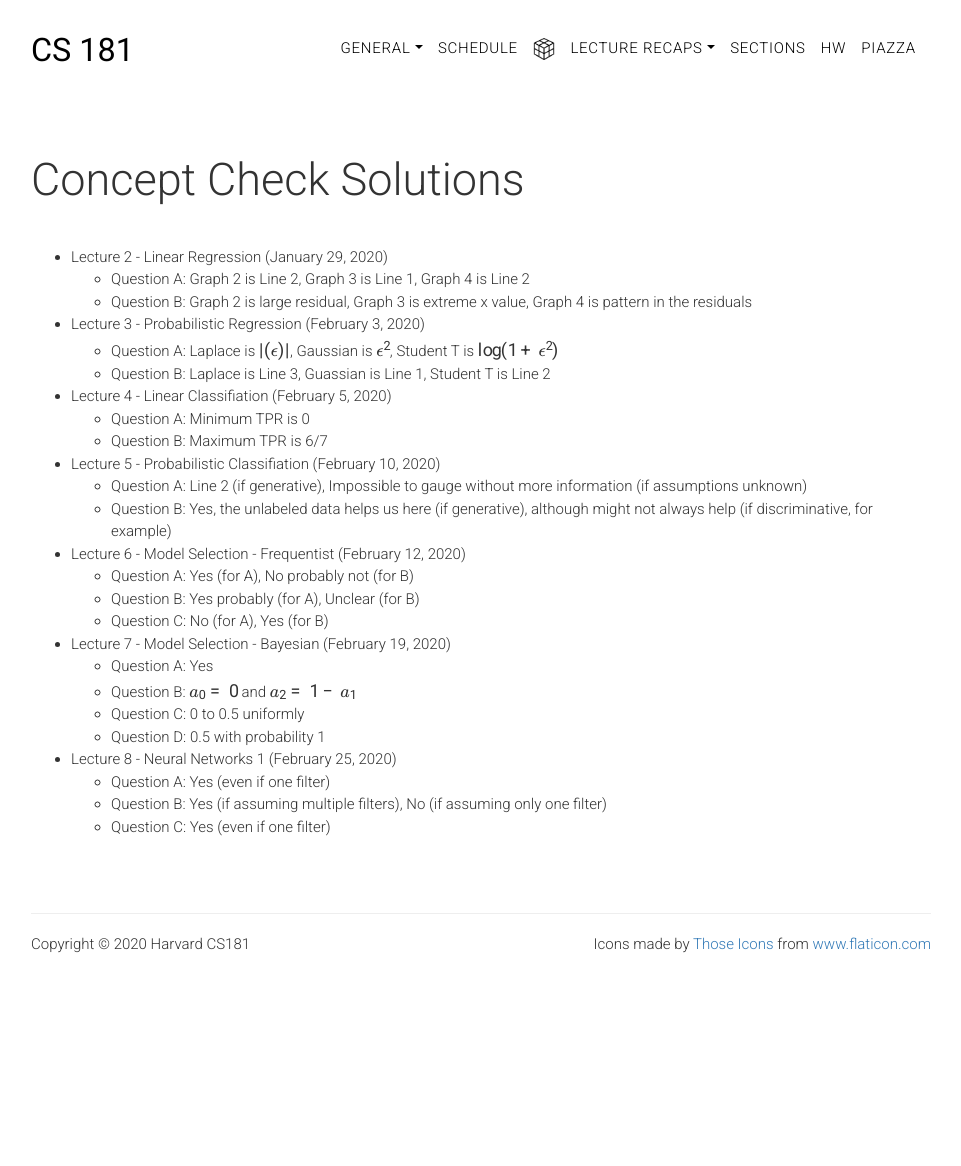
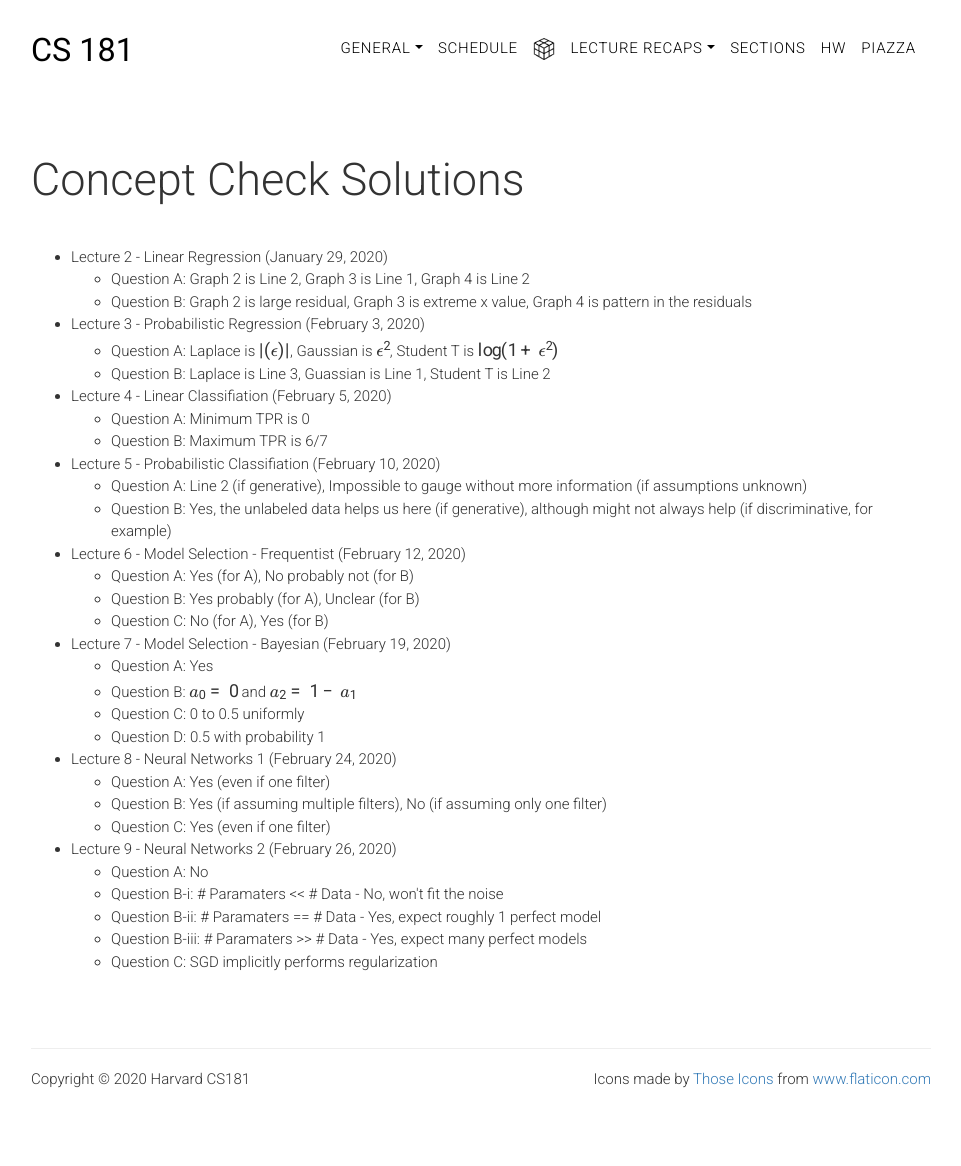
Before and after one commit to harvard-ml-courses/cs181-web-2020, a Jekyll site: the page built from ccsolutions.html, in a window 1280 px wide. Shown: the whole page, without its empty margins (159-1120 px from the left). Built offline with Jekyll 4.4.1, drawn with Linux system fonts in a browser that asks for light colours; formulas are drawn with MathJax 3; before the commit the page ends 1031 px from its top, so only the background shows below that.

```diff
--- a/ccsolutions.html
+++ b/ccsolutions.html
@@ -54,12 +54,22 @@ weight: 0
           </ul>
         </li>
         <li>
-          Lecture 8 - Neural Networks 1 (February 25, 2020)
+          Lecture 8 - Neural Networks 1 (February 24, 2020)
           <ul>
             <li>Question A: Yes (even if one filter)</li>
             <li>Question B: Yes (if assuming multiple filters), No (if assuming only one filter)</li>
             <li>Question C: Yes (even if one filter)</li>
           </ul>
         </li>
+        <li>
+          Lecture 9 - Neural Networks 2 (February 26, 2020)
+          <ul>
+            <li>Question A: No</li>
+            <li>Question B-i: # Paramaters << # Data - No, won't fit the noise</li>
+            <li>Question B-ii: # Paramaters == # Data - Yes, expect roughly 1 perfect model</li>
+            <li>Question B-iii: # Paramaters >> # Data - Yes, expect many perfect models</li>
+            <li>Question C: SGD implicitly performs regularization</li>
+          </ul>
+        </li>
     </div>
 </section>
```
Also changed, not shown: recap9.html (added, +155 -0 lines).
